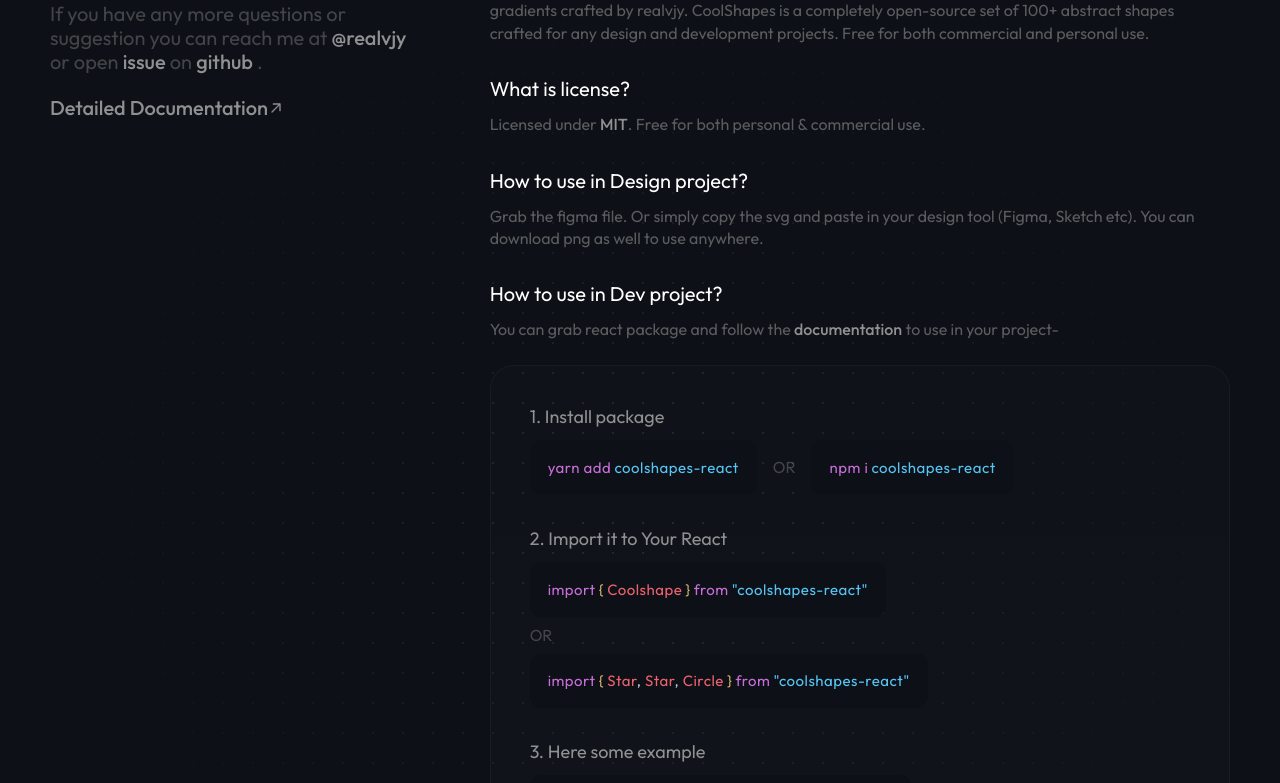
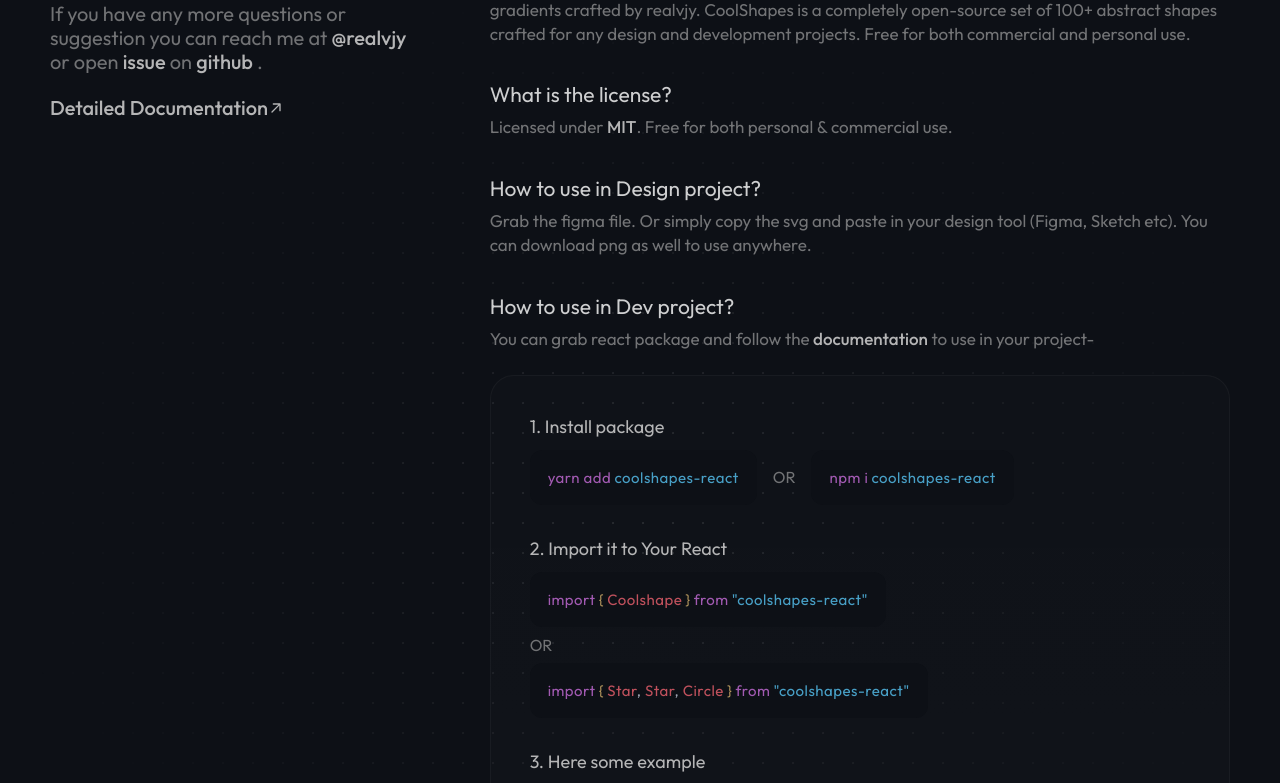
Before and after one commit to realvjy/coolshap.es, a Next.js app: page / in a window 1280 px wide. Shown: the part 617-1400 px from the top of the page. Built offline with nearby package versions, Linux system fonts and the light colour scheme.

Commit message:
Text color fix

```diff
--- a/src/components/faq.js
+++ b/src/components/faq.js
@@ -31,10 +31,10 @@ export default function Faq() {
               </Question>
               <Question>
                 <h3>
-                  What is license?
+                  What is the license?
                 </h3>
                 <p>
-                  Licensed under <a href="https://github.com/realvjy/coolshap.es/blob/main/LICENSE.md">MIT</a>. Free for both personal & commercial use.
+                  Licensed under <a href="https://github.com/realvjy/coolshapes-react/blob/main/LICENSE">MIT</a>. Free for both personal & commercial use.
                 </p>
               </Question>
               <Question>
@@ -194,7 +194,7 @@ const FAQWrap = styled.div`
 const Questions = styled.div`
   display: flex;
   flex-direction: column;
-  gap: 32px;
+  gap: 36px;
   @media screen and (max-width: 768px) {
     width: 100%;
     padding: 24px;
@@ -205,7 +205,7 @@ const DevWrap = styled.div`
   display: flex;
   flex-direction: column;
   position: relative;
-  margin-top: 12px;
+  margin-top: 16px;
   gap: 32px;
   background: linear-gradient(180deg,rgba(255,255,255,0.01) 0%,rgba(255,255,255,0.02) 100%);
   border-radius: 24px;
@@ -272,15 +272,16 @@ const DevBox = styled.div`
 const Question = styled.div`
   display: flex;
   flex-direction: column;
-  gap: 12px;
+  gap: 8px;
   h3{
-    font-size: 20px;
+    font-size: 21px;
     font-weight: 400;
     color: var(--white);
+    opacity: 0.8;
   }
   p{
     color: var(--text-gray3);
-    font-size: 16px;
+    font-size: 17px;
     line-height: 140%;
   }
   a{
--- a/src/components/header.js
+++ b/src/components/header.js
@@ -50,7 +50,7 @@ export default function Header() {
                   <span>100+ Abstract shapes </span>with cool grainy gradient.
                   Ready to use with any design dev project.
                 </h1>
-                <h4>Open-Source with <a href="https://github.com/realvjy/coolshap.es/blob/main/LICENSE.md">MIT</a> License, Check <a href="https://github.com/realvjy/coolshap.es">Github</a></h4>
+                <h4>Open-Source with <a href="https://github.com/realvjy/coolshapes-react/blob/main/LICENSE">MIT</a> License, Check <a href="https://github.com/realvjy/coolshapes-react">Github</a></h4>
               </Text>
             </ContentWrap>
             <ButtonWrap>
--- a/src/styles/GlobalStyle.js
+++ b/src/styles/GlobalStyle.js
@@ -48,9 +48,9 @@ body.light-mode {
   --gray: #1C1F21;
   --light-black: rgba(0,0,0,.05);
   --light-white: rgba(255,255,255,0.8);
-  --text-gray3: rgba(144,144, 144, 0.6);
-  --text-gray: rgba(200,200, 200, 0.7);
-  --text-gray2: rgba(147,147, 147, 0.4);
+  --text-gray3: rgba(184,184, 184, 0.6);
+  --text-gray: rgba(200,200, 200, 0.9);
+  --text-gray2: rgba(180,180, 180, 0.6);
 
   --dark-color: #000;
     --dark-light: rgba(83,91,118,.28);
```
Also changed, not shown: package.json (line endings or trailing spaces).
